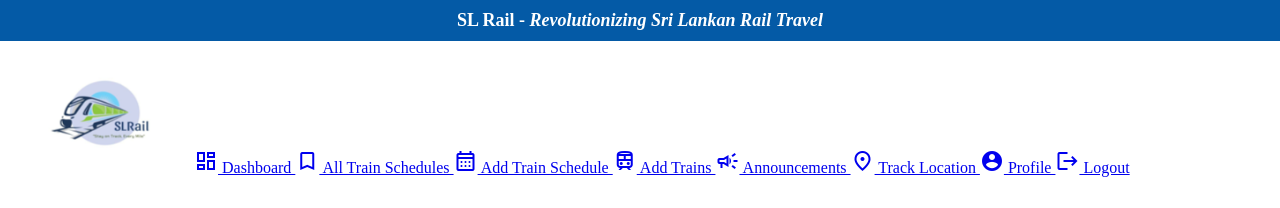
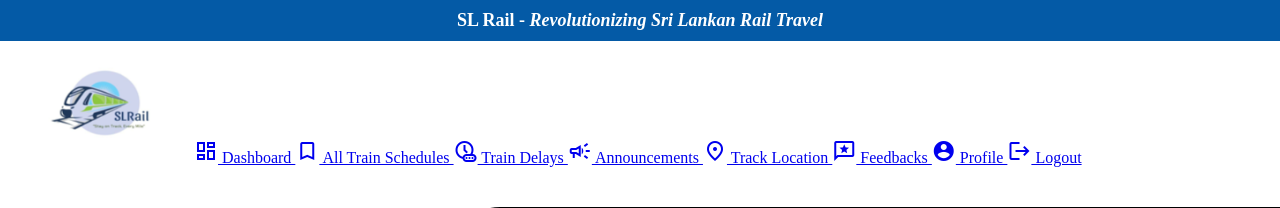
Before and after one commit to nimdz/SLRail, a PHP site: template app/views/StationMaster/profile.php in a window 1280 px wide; the page is wider, and only the part inside the window is pictured. Shown: the top 208 px of that part. Run offline with PHP 8.4, Linux system fonts and the light colour scheme; the template is opened without the code that fills it, so the values that code supplies are empty; the visitor is signed in with stand-in values (Sample User, id 1).

Commit message:
Update sm_sidebar

```diff
--- a/app/views/StationMaster/sm_sidebar.php
+++ b/app/views/StationMaster/sm_sidebar.php
@@ -6,13 +6,19 @@
     <title>Station Master Sidebar</title>
     <link href="https://fonts.googleapis.com/icon?family=Material+Icons"
       rel="stylesheet">
-      <link rel="stylesheet" href="/SlRail/public/css/dashboard.css">
+      <link rel="stylesheet" href="/SlRail/public/css/StationMaster/dashboard.css">
     <link rel="stylesheet" href="https://fonts.googleapis.com/css2?family=Material+Symbols+Outlined:opsz,wght,FILL,GRAD@24,400,0,0" />
+<style>
+    .submenu {
+    display: none;
+}
+
+</style>
 </head>
 <body>
 
 <div class="sidebar">
-<img width="150px" height="100px" style="margin-left: 40px; margin-top:30px; " src="/SlRail/public/assets/logo.jpg">
+<img width="150px" height="100px" style="margin-left: 40px; margin-top:20px; " src="/SlRail/public/assets/logo.jpg">
 
        <a style="margin-top: 20px;" href="/SlRail/stationmaster/dashboard" class="hover-link <?php echo ($activeLink == 'dashboard') ? 'active' : ''; ?>">
               <span class="material-symbols-outlined">
@@ -32,7 +38,7 @@
       </a>
 
 
-     <a href="/SlRail/trainschedule/addSchedule" class="hover-link <?php echo ($activeLink == 'addSchedule') ? 'active' : ''; ?>">
+     <!--<a href="/SlRail/trainschedule/addSchedule" class="hover-link <?php echo ($activeLink == 'addSchedule') ? 'active' : ''; ?>">
           <span class="material-symbols-outlined">
             calendar_month
           </span>
@@ -44,21 +50,41 @@
             Train
           </span>
           Add Trains
+      </a>-->
+
+
+      <a href="/SlRail/traindelay/loadForm?employee_id=<?= $_SESSION['user_id'] ?>" class="hover-link <?php echo ($activeLink == 'notifydelay') ? 'active' : ''; ?>">
+           <span class="material-symbols-outlined">
+            chronic
+          </span>
+          Train Delays
       </a>
 
-      <a href="/SlRail/announcement/smviewAnnouncement" class="hover-link <?php echo ($activeLink == 'announcements') ? 'active' : ''; ?>">
+      <a href="#" onclick="toggleSubMenu('announcemntsSubMenu')" class="hover-link <?php echo ($activeLink == 'announcements'||$activeLink == 'addannouncements') ? 'active' : ''; ?>">
         <span class="material-symbols-outlined">
         campaign
         </span>
         Announcements
        </a>
+    <div class="submenu" id="announcemntsSubMenu" >
+        <a href="/SlRail/announcement/addAnnouncement" class="hover-link <?php echo ($activeLink == 'addannouncements') ? 'active' : ''; ?>">Add Announcement</a>
+        <a href="/SlRail/announcement/smviewAnnouncement" class="hover-link <?php echo ($activeLink == 'announcements') ? 'active' : ''; ?>">View Announcemnets</a>
+    </div>
 
-      <a href="#">
+      <a href="/SlRail/trainlocation/sm_location_form" class="hover-link <?php echo ($activeLink == 'track') ? 'active' : ''; ?>">
             <span class="material-symbols-outlined">
                     location_on
                     </span>
                 Track Location
             </a>
+
+      <a href="/SlRail/review/viewReviews" class="hover-link <?php echo ($activeLink == 'reviews') ? 'active' : ''; ?>">
+                <span class="material-symbols-outlined">
+                    reviews
+                </span>
+                Feedbacks
+            </a>
+
   <a href="/SlRail/stationmaster/profile" class="hover-link <?php echo ($activeLink == 'profile') ? 'active' : ''; ?>">
       <span class="material-icons">
       account_circle
@@ -75,4 +101,15 @@
 
 </div>
 
+<script>
+    function toggleSubMenu(subMenuId) {
+        var subMenu = document.getElementById(subMenuId);
+        if (subMenu.style.display === "block") {
+            subMenu.style.display = "none";
+        } else {
+            subMenu.style.display = "block";
+        }
+    }
+</script>
+
 </body>
```
Lines whose indentation alone changed are shown as unchanged.
